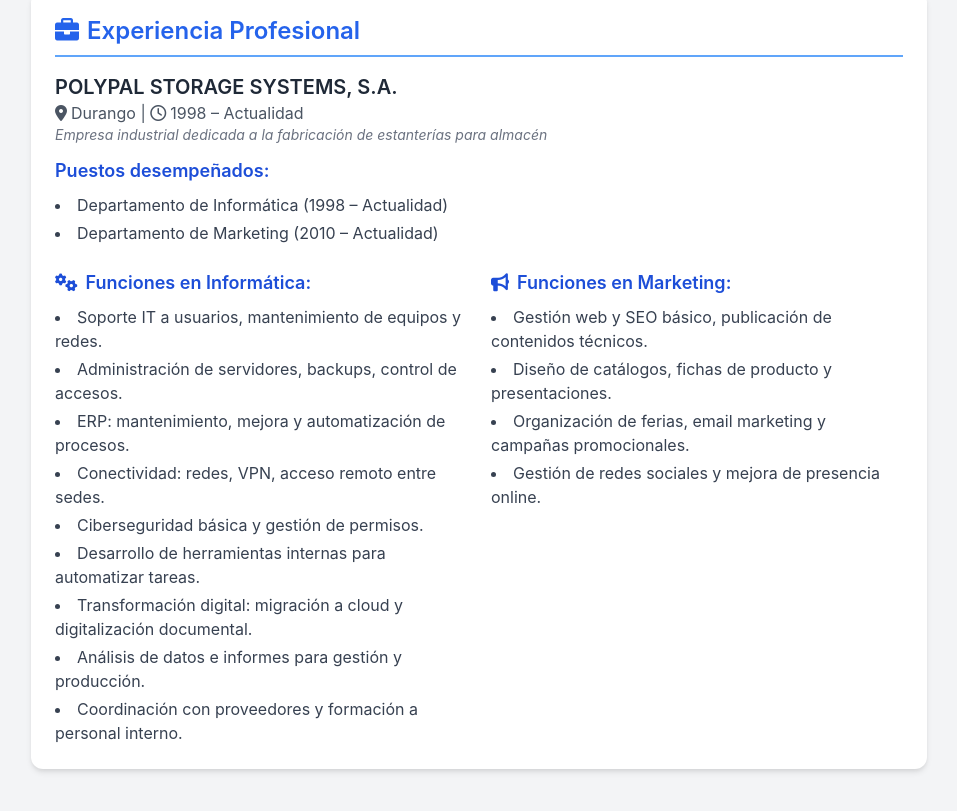
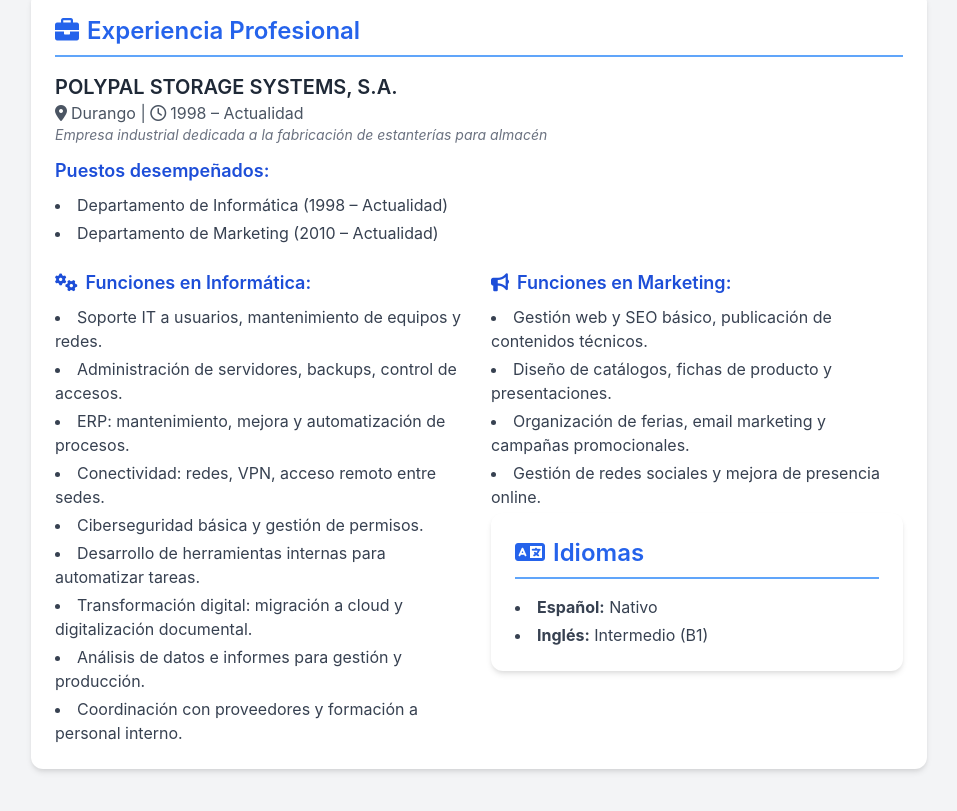
Before and after one commit to Iratxe-IA/curriculum, a plain HTML site: page index.html in a window 1280 px wide. Shown: the part 1197-2008 px from the top of the page, without its empty margins (161-1118 px from the left). Drawn offline with nearby package versions, Linux system fonts and the light colour scheme.

Commit message:
Update index.html

```diff
--- a/index.html
+++ b/index.html
@@ -143,4 +143,15 @@
                             <li>Gestión web y SEO básico, publicación de contenidos técnicos.</li>
                             <li>Diseño de catálogos, fichas de producto y presentaciones.</li>
                             <li>Organización de ferias, email marketing y campañas promocionales.</li>
-                            <li>Gestión de redes sociales y mejora de presencia online.</
+                            <li>Gestión de redes sociales y mejora de presencia online.</li>
+                                        <section class="card">
+            <h2 class="text-2xl font-semibold section-title text-blue-600"><i class="fas fa-language mr-2"></i>Idiomas</h2>
+            <ul class="list-disc list-inside text-gray-700 space-y-1 text-base leading-relaxed">
+                <li><strong>Español:</strong> Nativo</li>
+                <li><strong>Inglés:</strong> Intermedio (B1)</li>
+            </ul>
+        </section>
+
+    </div> <!-- Cierre del div .max-w-4xl -->
+</body>
+</html>
```
